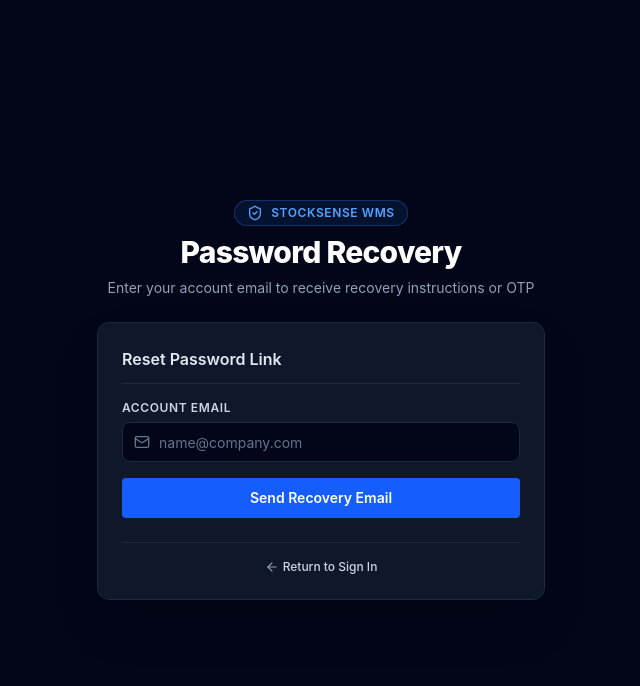
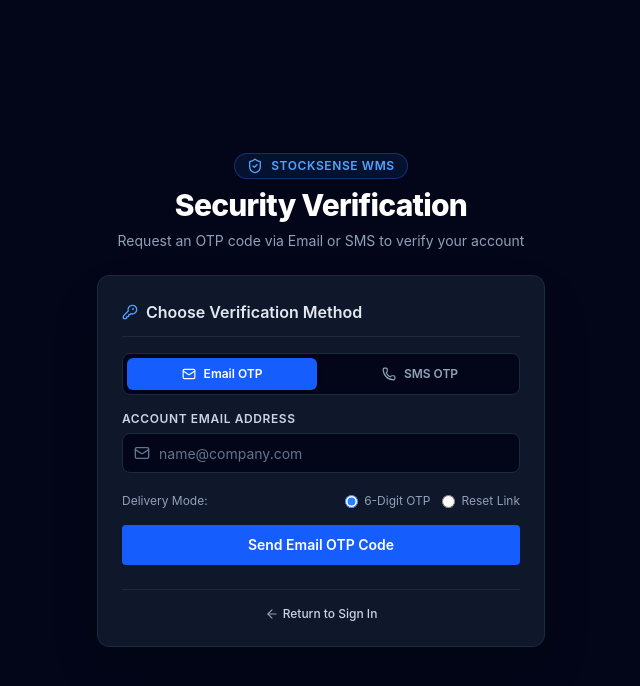
Before and after one commit to ParmeetCS/stock_sense_odoo_hackathon, a React (Vite) app: page /forgot-password in a window 1280 px wide. Shown: the top 686 px of the page, without its empty margins (319-959 px from the left). Built offline with nearby package versions, Linux system fonts and the light colour scheme.

Commit message:
modified:   src/context/AuthContext.tsx 	modified:   src/pages/auth/ForgotPassword.tsx 	modified:   src/pages/auth/OtpVerification.tsx

```diff
--- a/src/context/AuthContext.tsx
+++ b/src/context/AuthContext.tsx
@@ -12,7 +12,8 @@ interface AuthContextType {
   signIn: (email: string, password: string) => Promise<{ error: Error | null }>;
   signOut: () => Promise<{ error: Error | null }>;
   resetPasswordForEmail: (email: string) => Promise<{ error: Error | null }>;
-  verifyOtp: (email: string, token: string, type?: 'recovery' | 'signup') => Promise<{ error: Error | null }>;
+  sendOtp: (identifier: string, channel?: 'email' | 'phone') => Promise<{ error: Error | null }>;
+  verifyOtp: (identifier: string, token: string, type?: 'recovery' | 'signup' | 'email' | 'sms') => Promise<{ error: Error | null }>;
   updatePassword: (newPassword: string) => Promise<{ error: Error | null }>;
   fetchProfile: (userId: string) => Promise<Profile | null>;
 }
@@ -138,14 +139,45 @@ export const AuthProvider: React.FC<{ children: React.ReactNode }> = ({ children
     }
   };
 
-  const verifyOtp = async (email: string, token: string, type: 'recovery' | 'signup' = 'recovery') => {
+  const sendOtp = async (identifier: string, channel: 'email' | 'phone' = 'email') => {
     try {
-      const { error } = await supabase.auth.verifyOtp({
-        email,
-        token,
-        type,
-      });
-      return { error };
+      if (channel === 'phone') {
+        const { error } = await supabase.auth.signInWithOtp({
+          phone: identifier,
+        });
+        return { error };
+      } else {
+        const { error } = await supabase.auth.signInWithOtp({
+          email: identifier,
+        });
+        return { error };
+      }
+    } catch (err) {
+      return { error: err as Error };
+    }
+  };
+
+  const verifyOtp = async (
+    identifier: string,
+    token: string,
+    type: 'recovery' | 'signup' | 'email' | 'sms' = 'recovery'
+  ) => {
+    try {
+      if (type === 'sms') {
+        const { error } = await supabase.auth.verifyOtp({
+          phone: identifier,
+          token,
+          type: 'sms',
+        });
+        return { error };
+      } else {
+        const { error } = await supabase.auth.verifyOtp({
+          email: identifier,
+          token,
+          type: type as 'recovery' | 'signup' | 'email',
+        });
+        return { error };
+      }
     } catch (err) {
       return { error: err as Error };
     }
@@ -173,6 +205,7 @@ export const AuthProvider: React.FC<{ children: React.ReactNode }> = ({ children
         signIn,
         signOut,
         resetPasswordForEmail,
+        sendOtp,
         verifyOtp,
         updatePassword,
         fetchProfile,
--- a/src/pages/auth/ForgotPassword.tsx
+++ b/src/pages/auth/ForgotPassword.tsx
@@ -3,12 +3,17 @@ import { Link, useNavigate } from 'react-router-dom';
 import { useAuth } from '../../context/AuthContext';
 import { Button } from '../../components/ui/Button';
 import { Card, CardHeader, CardTitle } from '../../components/ui/Card';
-import { Mail, AlertCircle, CheckCircle2, ArrowLeft, ShieldCheck } from 'lucide-react';
+import { Mail, Phone, AlertCircle, CheckCircle2, ArrowLeft, ShieldCheck, KeyRound } from 'lucide-react';
 
 export const ForgotPassword: React.FC = () => {
   const navigate = useNavigate();
-  const { resetPasswordForEmail } = useAuth();
+  const { resetPasswordForEmail, sendOtp } = useAuth();
+
+  const [channel, setChannel] = useState<'email' | 'phone'>('email');
   const [email, setEmail] = useState('');
+  const [phone, setPhone] = useState('');
+  const [mode, setMode] = useState<'otp' | 'link'>('otp');
+
   const [success, setSuccess] = useState(false);
   const [error, setError] = useState<string | null>(null);
   const [loading, setLoading] = useState(false);
@@ -18,16 +23,50 @@ export const ForgotPassword: React.FC = () => {
     setError(null);
     setLoading(true);
 
-    const { error: resetError } = await resetPasswordForEmail(email);
-
-    if (resetError) {
-      setError(resetError.message || 'Failed to send recovery email.');
+    if (channel === 'phone') {
+      if (!phone) {
+        setError('Please enter a valid phone number with country code (e.g. +15550001234)');
+        setLoading(false);
+        return;
+      }
+      const { error: otpError } = await sendOtp(phone, 'phone');
+      if (otpError) {
+        setError(otpError.message || 'Failed to send SMS OTP.');
         setLoading(false);
       } else {
         setSuccess(true);
         setLoading(false);
       }
+    } else {
+      if (!email) {
+        setError('Please enter your account email.');
+        setLoading(false);
+        return;
+      }
+      if (mode === 'otp') {
+        const { error: otpError } = await sendOtp(email, 'email');
+        if (otpError) {
+          setError(otpError.message || 'Failed to send Email OTP.');
+          setLoading(false);
+        } else {
+          setSuccess(true);
+          setLoading(false);
+        }
+      } else {
+        const { error: resetError } = await resetPasswordForEmail(email);
+        if (resetError) {
+          setError(resetError.message || 'Failed to send recovery email link.');
+          setLoading(false);
+        } else {
+          setSuccess(true);
+          setLoading(false);
+        }
+      }
+    }
   };
+
+  const recipient = channel === 'phone' ? phone : email;
+  const otpType = channel === 'phone' ? 'sms' : (mode === 'otp' ? 'email' : 'recovery');
 
   return (
     <div className="min-h-screen bg-slate-950 flex flex-col justify-center items-center p-6 text-slate-100">
@@ -37,17 +76,46 @@ export const ForgotPassword: React.FC = () => {
             <ShieldCheck className="w-4 h-4 text-blue-400" /> StockSense WMS
           </div>
           <h1 className="text-3xl font-extrabold tracking-tight text-white">
-            Password Recovery
+            Security Verification
           </h1>
           <p className="text-sm text-slate-400">
-            Enter your account email to receive recovery instructions or OTP
+            Request an OTP code via Email or SMS to verify your account
           </p>
         </div>
 
         <Card className="bg-slate-900 border-slate-800 shadow-2xl">
-          <CardHeader className="border-slate-800">
-            <CardTitle className="text-base text-slate-200">Reset Password Link</CardTitle>
+          <CardHeader className="border-slate-800 pb-3">
+            <CardTitle className="text-base text-slate-200 flex items-center gap-2">
+              <KeyRound className="w-4 h-4 text-blue-400" />
+              <span>Choose Verification Method</span>
+            </CardTitle>
           </CardHeader>
+
+          {/* Channel selector tab */}
+          <div className="grid grid-cols-2 gap-2 p-1 bg-slate-950 rounded-lg mb-4 border border-slate-800">
+            <button
+              type="button"
+              onClick={() => { setChannel('email'); setSuccess(false); setError(null); }}
+              className={`flex items-center justify-center gap-2 py-2 text-xs font-semibold rounded-md transition-all ${
+                channel === 'email'
+                  ? 'bg-blue-600 text-white shadow-md'
+                  : 'text-slate-400 hover:text-slate-200'
+              }`}
+            >
+              <Mail className="w-3.5 h-3.5" /> Email OTP
+            </button>
+            <button
+              type="button"
+              onClick={() => { setChannel('phone'); setSuccess(false); setError(null); }}
+              className={`flex items-center justify-center gap-2 py-2 text-xs font-semibold rounded-md transition-all ${
+                channel === 'phone'
+                  ? 'bg-blue-600 text-white shadow-md'
+                  : 'text-slate-400 hover:text-slate-200'
+              }`}
+            >
+              <Phone className="w-3.5 h-3.5" /> SMS OTP
+            </button>
+          </div>
 
           {error && (
             <div className="mb-4 p-3 rounded-lg bg-red-500/10 border border-red-500/30 flex items-start gap-2.5 text-red-400 text-xs">
@@ -59,32 +127,38 @@ export const ForgotPassword: React.FC = () => {
           {success ? (
             <div className="space-y-4 text-center py-2">
               <div className="p-3 rounded-lg bg-emerald-500/10 border border-emerald-500/30 flex items-center justify-center gap-2 text-emerald-400 text-xs font-semibold">
-                <CheckCircle2 className="w-5 h-5 text-emerald-400" />
-                <span>Recovery instructions sent to {email}</span>
+                <CheckCircle2 className="w-5 h-5 text-emerald-400 shrink-0" />
+                <span>Verification OTP sent to {recipient}</span>
               </div>
               <p className="text-xs text-slate-400">
-                Check your inbox for a password reset link or proceed to OTP verification.
+                {channel === 'phone'
+                  ? 'Check your mobile device for the 6-digit SMS code.'
+                  : 'Check your inbox for the 6-digit Email OTP token.'}
               </p>
               <div className="flex flex-col gap-2 pt-2">
                 <Button
                   variant="primary"
-                  onClick={() => navigate('/verify-otp', { state: { email } })}
+                  onClick={() => navigate('/verify-otp', { state: { email: recipient, type: otpType } })}
                   className="w-full text-sm font-semibold"
                 >
-                  Enter Recovery OTP Code
+                  Enter OTP Verification Code
                 </Button>
-                <Link to="/login">
-                  <Button variant="outline" className="w-full text-sm">
-                    Back to Login
-                  </Button>
-                </Link>
+                <button
+                  type="button"
+                  onClick={() => setSuccess(false)}
+                  className="text-xs text-slate-400 hover:text-slate-200 underline mt-1"
+                >
+                  Send another code
+                </button>
               </div>
             </div>
           ) : (
             <form onSubmit={handleSubmit} className="space-y-4">
+              {channel === 'email' ? (
+                <>
                   <div>
                     <label className="block text-xs font-semibold text-slate-300 uppercase tracking-wider mb-1.5">
-                  Account Email
+                      Account Email Address
                     </label>
                     <div className="relative">
                       <Mail className="w-4 h-4 absolute left-3 top-1/2 -translate-y-1/2 text-slate-500" />
@@ -99,13 +173,67 @@ export const ForgotPassword: React.FC = () => {
                     </div>
                   </div>
 
+                  <div className="flex items-center justify-between text-xs text-slate-400 pt-1">
+                    <span>Delivery Mode:</span>
+                    <div className="flex items-center gap-3">
+                      <label className="flex items-center gap-1.5 cursor-pointer">
+                        <input
+                          type="radio"
+                          name="mode"
+                          checked={mode === 'otp'}
+                          onChange={() => setMode('otp')}
+                          className="accent-blue-500"
+                        />
+                        <span>6-Digit OTP</span>
+                      </label>
+                      <label className="flex items-center gap-1.5 cursor-pointer">
+                        <input
+                          type="radio"
+                          name="mode"
+                          checked={mode === 'link'}
+                          onChange={() => setMode('link')}
+                          className="accent-blue-500"
+                        />
+                        <span>Reset Link</span>
+                      </label>
+                    </div>
+                  </div>
+                </>
+              ) : (
+                <div>
+                  <label className="block text-xs font-semibold text-slate-300 uppercase tracking-wider mb-1.5">
+                    Mobile Phone Number (E.164 Format)
+                  </label>
+                  <div className="relative">
+                    <Phone className="w-4 h-4 absolute left-3 top-1/2 -translate-y-1/2 text-slate-500" />
+                    <input
+                      type="tel"
+                      required
+                      value={phone}
+                      onChange={(e) => setPhone(e.target.value)}
+                      placeholder="+15550001234 or +919876543210"
+                      className="w-full h-10 pl-9 pr-3 rounded-lg bg-slate-950 border border-slate-800 text-white placeholder-slate-500 text-sm focus:outline-none focus:border-blue-500 focus:ring-1 focus:ring-blue-500"
+                    />
+                  </div>
+                  <p className="text-[11px] text-slate-500 mt-1">
+                    Include country code (e.g., +1 for US, +91 for India).
+                  </p>
+                </div>
+              )}
+
               <Button
                 type="submit"
                 variant="primary"
                 disabled={loading}
                 className="w-full h-10 font-semibold text-sm"
               >
-                {loading ? 'Sending Recovery Request...' : 'Send Recovery Email'}
+                {loading
+                  ? 'Requesting OTP...'
+                  : channel === 'phone'
+                  ? 'Send SMS OTP Code'
+                  : mode === 'otp'
+                  ? 'Send Email OTP Code'
+                  : 'Send Password Reset Link'}
               </Button>
             </form>
           )}
--- a/src/pages/auth/OtpVerification.tsx
+++ b/src/pages/auth/OtpVerification.tsx
@@ -3,14 +3,17 @@ import { useLocation, useNavigate, Link } from 'react-router-dom';
 import { useAuth } from '../../context/AuthContext';
 import { Button } from '../../components/ui/Button';
 import { Card, CardHeader, CardTitle } from '../../components/ui/Card';
-import { KeyRound, Mail, AlertCircle, ArrowRight, ShieldCheck } from 'lucide-react';
+import { KeyRound, Mail, Phone, AlertCircle, ArrowRight, ShieldCheck } from 'lucide-react';
 
 export const OtpVerification: React.FC = () => {
   const location = useLocation();
   const navigate = useNavigate();
   const { verifyOtp } = useAuth();
 
-  const [email, setEmail] = useState((location.state as { email?: string })?.email || '');
+  const state = location.state as { email?: string; type?: 'recovery' | 'signup' | 'email' | 'sms' } | undefined;
+
+  const [identifier, setIdentifier] = useState(state?.email || '');
+  const [type] = useState<'recovery' | 'signup' | 'email' | 'sms'>(state?.type || 'recovery');
   const [token, setToken] = useState('');
   const [error, setError] = useState<string | null>(null);
   const [loading, setLoading] = useState(false);
@@ -20,15 +23,21 @@ export const OtpVerification: React.FC = () => {
     setError(null);
     setLoading(true);
 
-    const { error: verifyError } = await verifyOtp(email, token, 'recovery');
+    const { error: verifyError } = await verifyOtp(identifier, token, type);
 
     if (verifyError) {
-      setError(verifyError.message || 'Invalid OTP token code.');
+      setError(verifyError.message || 'Invalid or expired OTP verification code.');
       setLoading(false);
     } else {
-      navigate('/reset-password');
+      if (type === 'recovery' || type === 'email' || type === 'sms') {
+        navigate('/reset-password');
+      } else {
+        navigate('/login');
+      }
     }
   };
+
+  const isPhone = type === 'sms' || identifier.startsWith('+');
 
   return (
     <div className="min-h-screen bg-slate-950 flex flex-col justify-center items-center p-6 text-slate-100">
@@ -41,13 +50,18 @@ export const OtpVerification: React.FC = () => {
             OTP Verification
           </h1>
           <p className="text-sm text-slate-400">
-            Enter the OTP security token sent to your registered email
+            Enter the 6-digit OTP security token sent to your {isPhone ? 'mobile number' : 'email address'}
           </p>
         </div>
 
         <Card className="bg-slate-900 border-slate-800 shadow-2xl">
           <CardHeader className="border-slate-800">
-            <CardTitle className="text-base text-slate-200">Verify Security Token</CardTitle>
+            <CardTitle className="text-base text-slate-200 flex items-center justify-between">
+              <span>Verify Security Token</span>
+              <span className="text-xs px-2 py-0.5 rounded bg-blue-500/20 text-blue-400 border border-blue-500/30 uppercase font-mono">
+                {type}
+              </span>
+            </CardTitle>
           </CardHeader>
 
           {error && (
@@ -60,16 +74,20 @@ export const OtpVerification: React.FC = () => {
           <form onSubmit={handleSubmit} className="space-y-4">
             <div>
               <label className="block text-xs font-semibold text-slate-300 uppercase tracking-wider mb-1.5">
-                Registered Email
+                {isPhone ? 'Phone Number' : 'Registered Email'}
               </label>
               <div className="relative">
-                <Mail className="w-4 h-4 absolute left-3 top-1/2 -translate-y-1/2 text-slate-500" />
+                {isPhone ? (
+                  <Phone className="w-4 h-4 absolute left-3 top-1/2 -translate-y-1/2 text-slate-500" />
+                ) : (
+                  <Mail className="w-4 h-4 absolute left-3 top-1/2 -translate-y-1/2 text-slate-500" />
+                )}
                 <input
-                  type="email"
+                  type={isPhone ? 'tel' : 'email'}
                   required
-                  value={email}
-                  onChange={(e) => setEmail(e.target.value)}
-                  placeholder="name@company.com"
+                  value={identifier}
+                  onChange={(e) => setIdentifier(e.target.value)}
+                  placeholder={isPhone ? '+15550001234' : 'name@company.com'}
                   className="w-full h-10 pl-9 pr-3 rounded-lg bg-slate-950 border border-slate-800 text-white placeholder-slate-500 text-sm focus:outline-none focus:border-blue-500 focus:ring-1 focus:ring-blue-500"
                 />
               </div>
@@ -77,13 +95,14 @@ export const OtpVerification: React.FC = () => {
 
             <div>
               <label className="block text-xs font-semibold text-slate-300 uppercase tracking-wider mb-1.5">
-                6-Digit OTP Token
+                6-Digit OTP Token Code
               </label>
               <div className="relative">
                 <KeyRound className="w-4 h-4 absolute left-3 top-1/2 -translate-y-1/2 text-slate-500" />
                 <input
                   type="text"
                   required
+                  maxLength={6}
                   value={token}
                   onChange={(e) => setToken(e.target.value)}
                   placeholder="123456"
@@ -106,7 +125,7 @@ export const OtpVerification: React.FC = () => {
           <div className="mt-6 pt-4 border-t border-slate-800 text-center text-xs text-slate-400">
             Didn't receive token?{' '}
             <Link to="/forgot-password" className="text-blue-400 font-semibold hover:underline">
-              Resend Recovery Email
+              Resend Code via Email / SMS
             </Link>
           </div>
         </Card>
```
Lines whose indentation alone changed are shown as unchanged.
